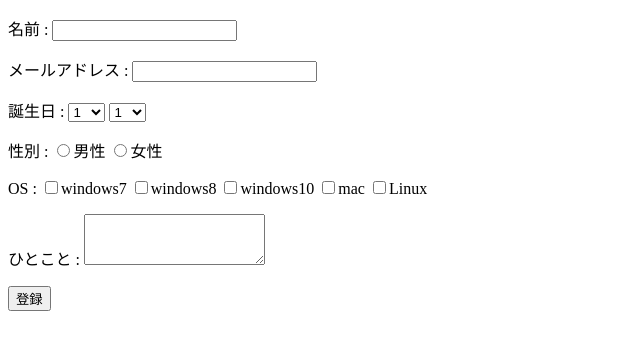
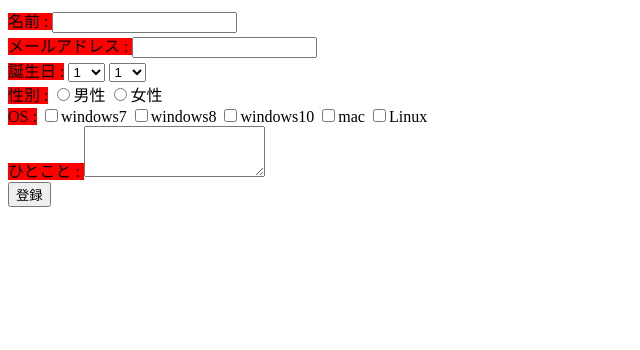
Before and after one commit to R-maekawa-aforce/self-introduction, a plain HTML site: page WebContent/practiceTest8.html in a window 1280 px wide. Shown: the whole page, without its empty margins (0-640 px from the left). Drawn offline with Linux system fonts and the light colour scheme.

Commit message:
課題修正_push

```diff
--- /dev/null
+++ b/WebContent/css/practiceTest8.css
@@ -0,0 +1,8 @@
+@charset "UTF-8";
+
+p label{
+	background:#f00;
+}
+p{
+	margin:0;
+}
--- a/WebContent/practiceTest8.css
+++ /dev/null
@@ -1 +0,0 @@
-@charset "UTF-8";
--- a/WebContent/practiceTest8.html
+++ b/WebContent/practiceTest8.html
@@ -3,15 +3,15 @@
 <head>
 <meta charset="UTF-8">
 <title>入力フォーム</title>
-<link href="practiceTest8.css" media="all" rel="stylesheet">
+<link href="css/practiceTest8.css" media="all" rel="stylesheet">
 
 </head>
 <body>
 	<form action="practiceTest8_return.html" method="get">
 
-	<p>名前 : <input type="text" name="name"></p>
-	<p>メールアドレス : <input type="text" name="mail"></p>
-	<p>誕生日 :
+	<p><label>名前 : </label><input type="text" name="name"></p>
+	<p><label>メールアドレス : </label><input type="text" name="mail"></p>
+	<p><label>誕生日 :</label>
 		<select name="birthMonth">
 			<option value="1">1</option>
 			<option value="2">2</option>
@@ -61,11 +61,11 @@
 			<option value="31">31</option>
 		</select>
 	</p>
-	<p>性別 :
+	<p><label>性別 :</label>
 		<input type="radio" name="gender" value="male">男性
 		<input type="radio" name="gender" value="female">女性
 	</p>
-	<p>OS :
+	<p><label>OS :</label>
 		<input type="checkbox" name="OS" value="windows7">windows7
 		<input type="checkbox" name="OS" value="windows8">windows8
 		<input type="checkbox" name="OS" value="windows10">windows10
@@ -73,7 +73,7 @@
 		<input type="checkbox" name="OS" value="Linux">Linux
 	</p>
 
-	<p>ひとこと : <textarea name="coment" rows=3 ></textarea></p>
+	<p><label>ひとこと : </label><textarea name="coment" rows=3 ></textarea></p>
 	<p><button type="submit" name="submit">登録</button></p>
 <!--  formaction="(practiceTest8_return.html)" -->
 	</form>
```
Also changed, not shown: WebContent/practiceTest9.html (+1 -1 lines), WebContent/js/practiceTest9.js (renamed from WebContent/practiceTest9.js).
